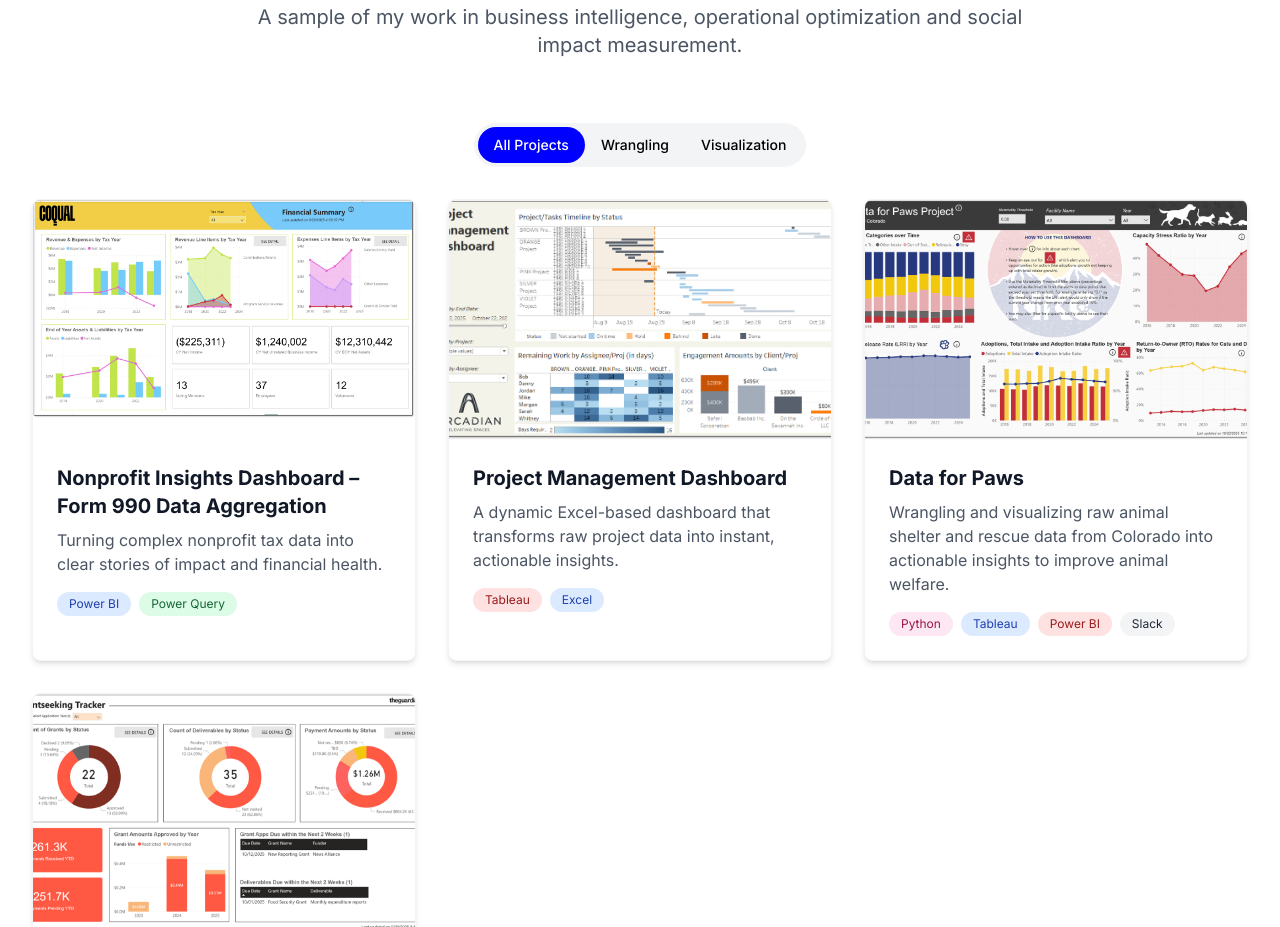
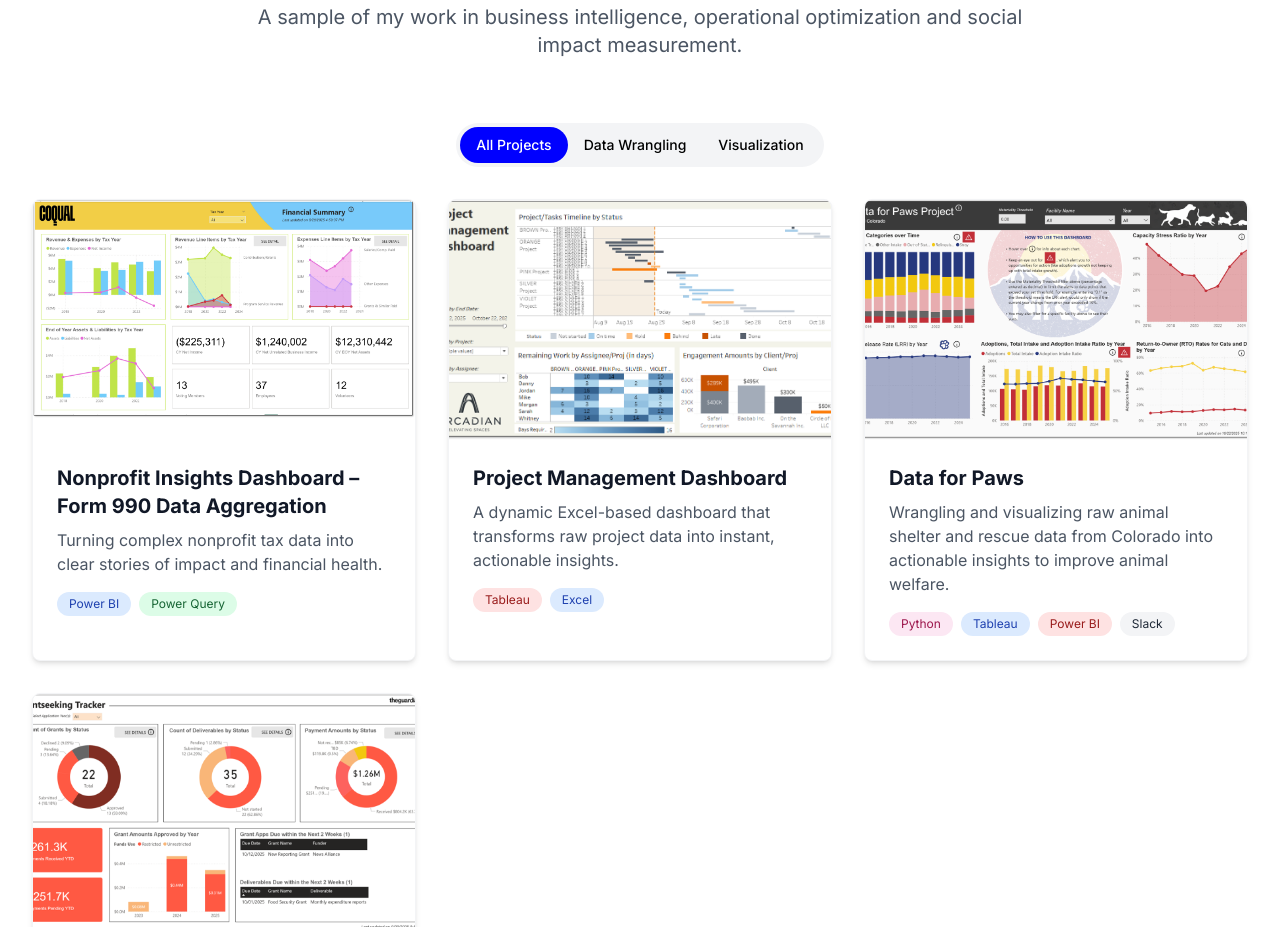
Before and after one commit to tiffanytay/powered-by-tnt_site, a plain HTML site: page index.html in a window 1280 px wide. Shown: the part 933-1860 px from the top of the page. Drawn offline with nearby package versions, Linux system fonts and the light colour scheme.

Commit message:
Rename button from 'Wrangling' to 'Data Wrangling'

```diff
--- a/index.html
+++ b/index.html
@@ -158,7 +158,7 @@
 <div class="mb-8 flex justify-center">
 <div class="inline-flex rounded-full bg-gray-100 p-1">
 <button class="project-filter-btn active px-4 py-2 rounded-full text-sm font-medium whitespace-nowrap bg-primary text-white" data-filter="all">All Projects</button>
-<button class="project-filter-btn px-4 py-2 rounded-full text-sm font-medium whitespace-nowrap" data-filter="analytics">Wrangling</button>
+<button class="project-filter-btn px-4 py-2 rounded-full text-sm font-medium whitespace-nowrap" data-filter="wrangling">Data Wrangling</button>
 <button class="project-filter-btn px-4 py-2 rounded-full text-sm font-medium whitespace-nowrap" data-filter="visualization">Visualization</button>
 <!--<button class="project-filter-btn px-4 py-2 rounded-full text-sm font-medium whitespace-nowrap" data-filter="ai">AI & ML</button>-->
 </div>
```
